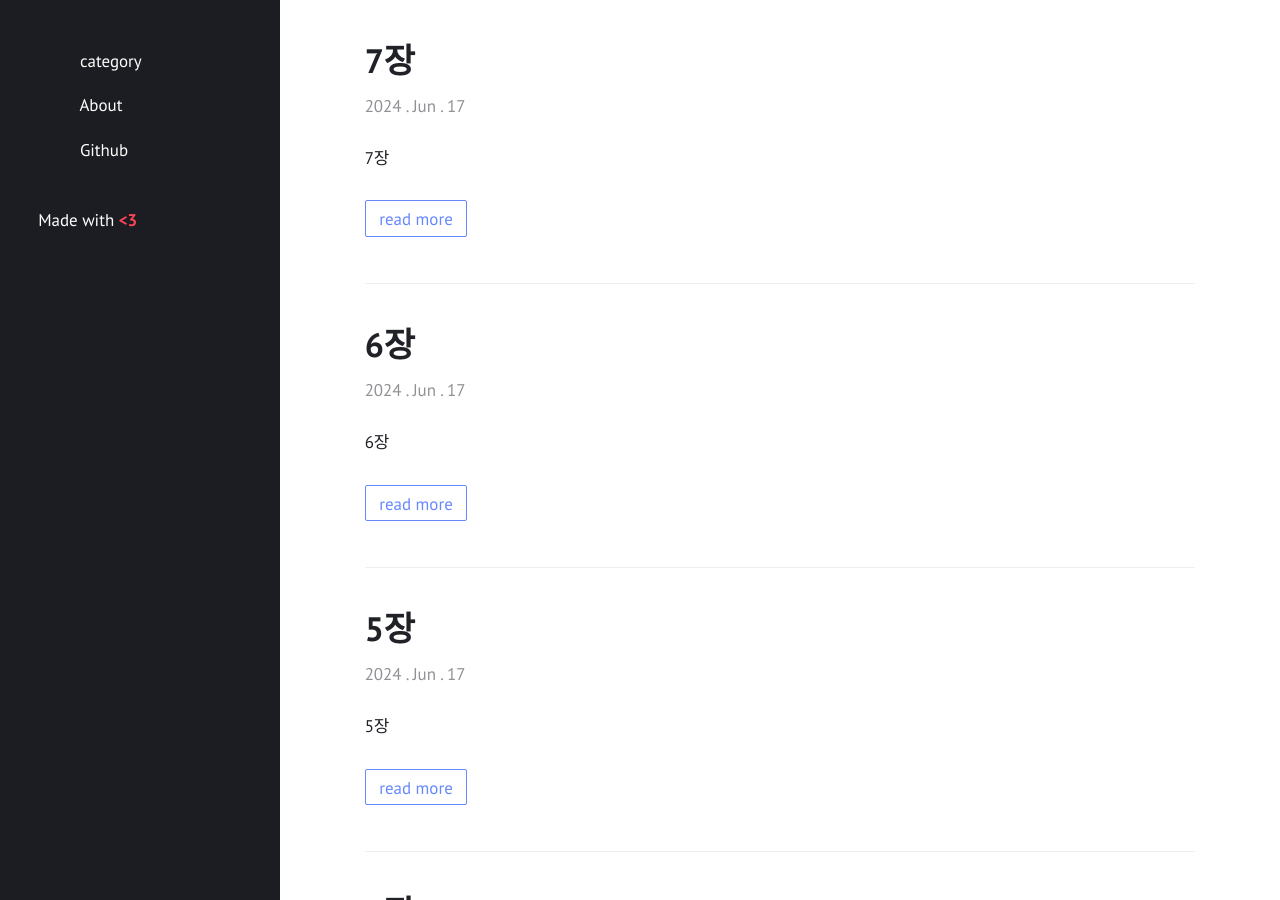
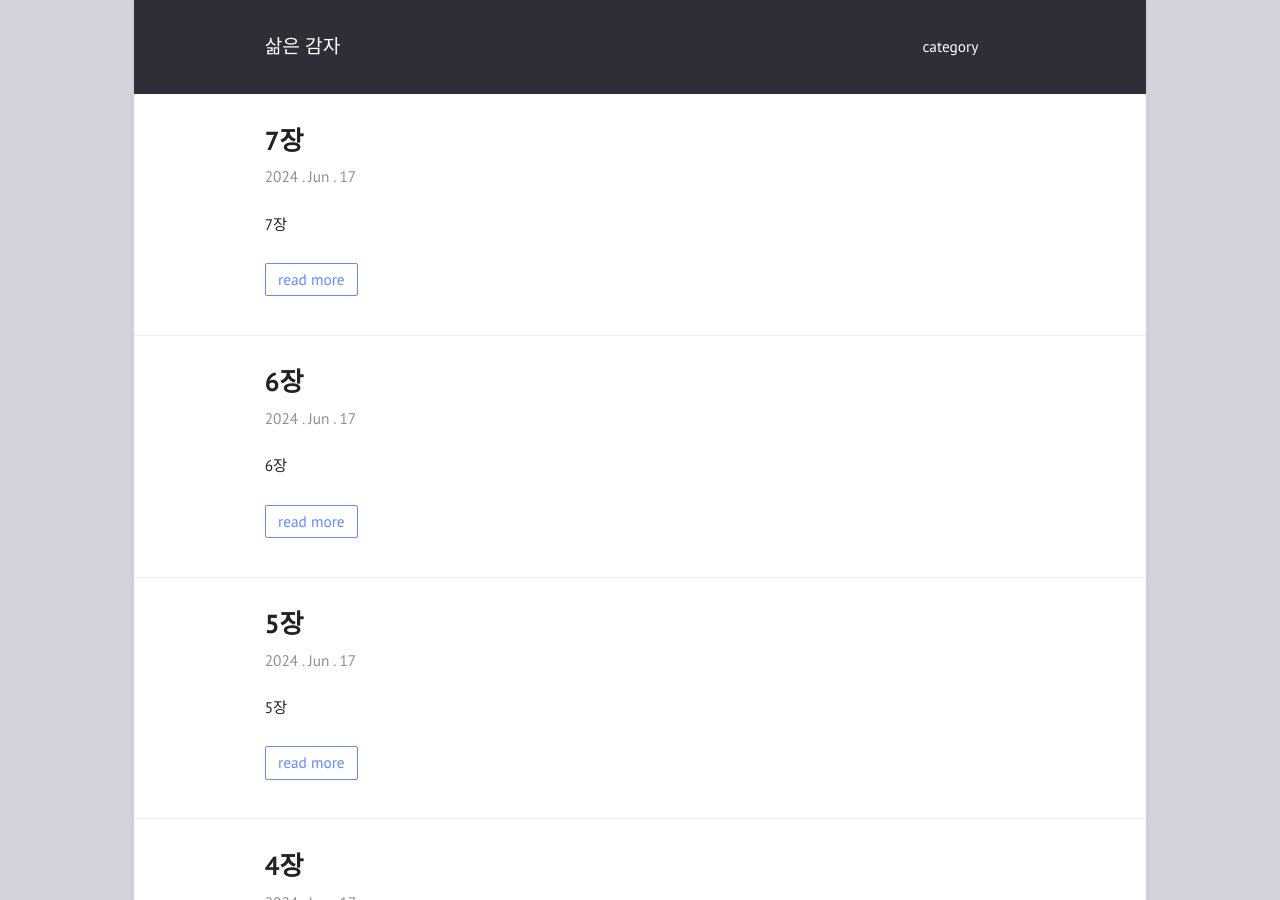
Before and after one commit to yoolf/yoolf.github.io, a Jekyll site: the page built from index.html, in a window 1280 px wide and 900 px high. Built offline with Jekyll 4.4.1, drawn with Linux system fonts in a browser that asks for light colours; some of the changed lines change nothing that is shown.

Commit message:
Update _config.yml

```diff
--- a/_config.yml
+++ b/_config.yml
@@ -10,14 +10,14 @@
 
 show_excerpts: true        # show article excerpts on the home page
 show_frame: true           # adds a gray frame to the site
-show_sidebar: true        # show a sidebar instead of the usual header
-minimal: true             # use a dark header
+show_sidebar: false         # show a sidebar instead of the usual header
+minimal: false             # use a dark header
 
 # Menu
 
 navigation:                # accepts {file, title, url, icon, sidebaricon}
   - {file: "index.html"}
-  - {file: "README.md"}
+  - {file: "about.md"}
 
 category_list:
   - {"수업 정리"}
```
